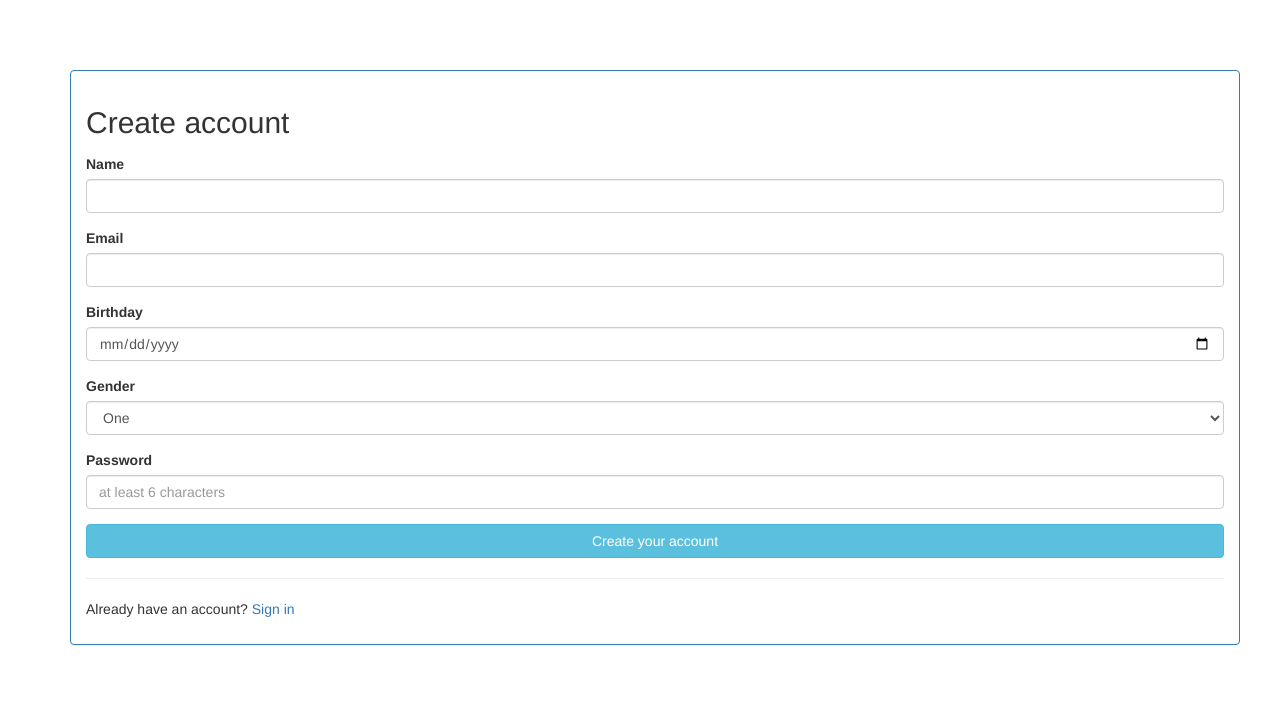
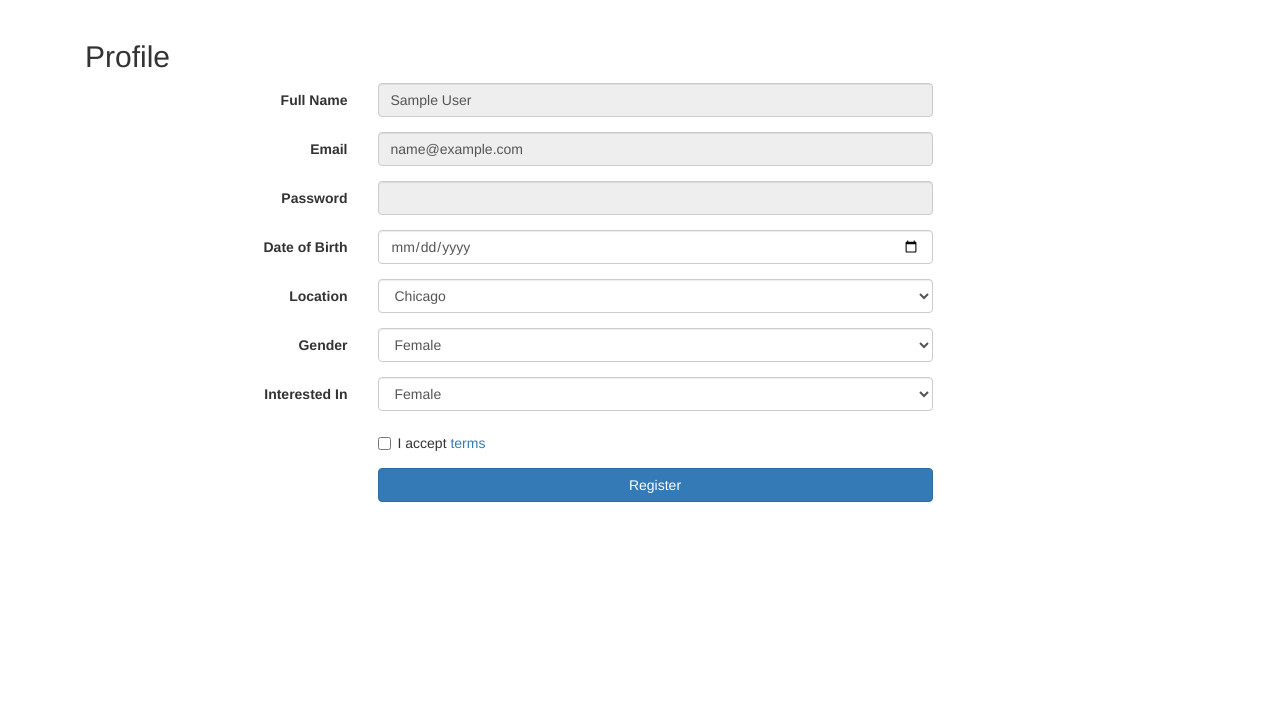
Before and after one commit to Crongz/Fildatify, a Flask app: page /profile in a window 1280 px wide. Shown: the part 51-765 px from the top of the page. Run offline with Flask 2, Linux system fonts and the light colour scheme; the visitor is signed in with stand-in values (Sample User, id 1); some libraries are stand-ins or nearby versions.

Commit message:
USER parts done

```diff
--- a/app/__init__.py
+++ b/app/__init__.py
@@ -5,10 +5,7 @@ from flask_login import LoginManager
 app = Flask(__name__)
 
 app.config.update(
-	# For prod
-    # SQLALCHEMY_DATABASE_URI = "postgresql://filmdatify:veryInsecure74@fa16-cs411-06.cs.illinois.edu/filmdatify",
-    # For Localhost Dev
-    SQLALCHEMY_DATABASE_URI = "postgresql://filmdatify:veryInsecure74@localhost/filmdatify",
+    SQLALCHEMY_DATABASE_URI = "postgresql://filmdatify:veryInsecure74@fa16-cs411-06.cs.illinois.edu/filmdatify",
     SQLALCHEMY_TRACK_MODIFICATIONS = False,
     SECRET_KEY = 'veryInsecure74',
 	DEBUG = True
--- /dev/null
+++ b/app/forms.py
@@ -0,0 +1,30 @@
+from flask_wtf import FlaskForm
+from wtforms import TextField, PasswordField, SelectField, BooleanField, validators, DateField
+from wtforms.validators import InputRequired, EqualTo, Optional, Length, Email, ValidationError
+from app import db
+
+# Define login and registration forms (for flask-login)
+
+class RegisterForm(FlaskForm):
+    name = TextField(validators=[InputRequired(), Length(max=50, message='Limited to 50 letters')])
+    password = PasswordField(validators=[InputRequired(), Length(min=6, message='Passowrd too short')])
+    email = TextField(validators=[InputRequired()])
+    gender = SelectField( choices=[('0', 'Female'), ('1', 'Male'), ('2', 'Other')])
+    interested_in = SelectField( choices=[('0', 'Female'), ('1', 'Male'), ('2', 'Other')])
+    birthdate = DateField(format='%Y-%m-%d')
+    location = SelectField( choices=[('(41.8781,87.6298)', 'Chicago'), ('(40.1164,88.2434)', 'Champaign'), ('(39.7817,89.6501)', 'Springfield')])
+
+    def validate_email(self, field):
+        sql = "SELECT COUNT(*) FROM public.users WHERE email='{}'".format(self.email.data)
+        result = db.engine.execute(sql).fetchone()
+        if result[0] != 0:
+            raise ValidationError('This Email is taken')
+
+class ProfileForm(FlaskForm):
+    name = TextField()
+    password = PasswordField()
+    email = TextField()
+    gender = SelectField( choices=[('0', 'Female'), ('1', 'Male'), ('2', 'Other')])
+    interested_in = SelectField( choices=[('0', 'Female'), ('1', 'Male'), ('2', 'Other')])
+    birthdate = DateField(format='%Y-%m-%d')
+    location = SelectField( choices=[('(41.8781,87.6298)', 'Chicago'), ('(40.1164,88.2434)', 'Champaign'), ('(39.7817,89.6501)', 'Springfield')])
--- a/app/templates/partials/layout.html
+++ b/app/templates/partials/layout.html
@@ -10,8 +10,8 @@
 
     <!-- Bootstrap core CSS -->
     <link rel="stylesheet" href="https://maxcdn.bootstrapcdn.com/bootstrap/3.3.7/css/bootstrap.min.css">
+    <link rel="stylesheet" href="//maxcdn.bootstrapcdn.com/font-awesome/4.2.0/css/font-awesome.min.css">
     <link rel="stylesheet" type="text/css" href="{{ url_for('static', filename='style.css') }}">
-    <link rel="stylesheet" href="//maxcdn.bootstrapcdn.com/font-awesome/4.2.0/css/font-awesome.min.css">
 
     <!-- Custom styles for this template -->
     <script src="https://ajax.googleapis.com/ajax/libs/jquery/1.11.0/jquery.min.js"></script>
--- a/app/templates/profile.html
+++ b/app/templates/profile.html
@@ -2,46 +2,73 @@
 {% block title %} Title {% endblock %}
 
 {% block body %}
-<div class="container" style="padding-top:50px; padding-bottom:50px;">
-		<div class="row">
-			<div class="panel panel-primary">
-				<div class="panel-body">
-					<form method="POST" action="/register" role="form">
+<div class="container">
+  <form class="form-horizontal" role="form" action="/profile" method="POST">
+    <h2>Profile</h2>
+    {{ form.hidden_tag() }}
+    {% for field in form.errors %}
+      {% for error in form.errors[field] %}
+        <div class="alert alert-danger">
+          <strong>Error!</strong> {{error}}
+        </div>
+      {% endfor %}
+    {% endfor %}
     <div class="form-group">
-							<h2>Create account</h2>
+      <label for="Name" class="col-sm-3 control-label">Full Name</label>
+      <div class="col-sm-6">
+        {{form.name(class="form-control", placeholder="Name", required=true, disabled=true)}}
+      </div>
     </div>
     <div class="form-group">
-							<label class="control-label" for="name">Name</label>
-							<input id="name" name="name" type="text" maxlength="50" class="form-control" required>
+      <label for="email" class="col-sm-3 control-label">Email</label>
+      <div class="col-sm-6">
+        {{form.email(class="form-control", placeholder="Email", required=true, disabled=true)}}
+      </div>
     </div>
     <div class="form-group">
-							<label class="control-label" for="email">Email</label>
-							<input id="email" name="email" type="email" maxlength="50" class="form-control" required>
+      <label for="password" class="col-sm-3 control-label">Password</label>
+      <div class="col-sm-6">
+        {{form.password(class="form-control", required=true, disabled=true)}}
+      </div>
     </div>
     <div class="form-group">
-							<label class="control-label" for="birthdate">Birthday</label>
-							<input id="birthdate" name="birthdate" type="date" maxlength="50" class="form-control" placeholder="06/04/1987" required>
+      <label for="birthDate" class="col-sm-3 control-label">Date of Birth</label>
+      <div class="col-sm-6">
+        {{form.birthdate(class="form-control", type="date", required=true)}}
+      </div>
     </div>
     <div class="form-group">
-							<label class="control-label" for="signupEmailagain">Gender</label>
-            <select class="form-control" name="gender">
-                <option value="1">One</option>
-                <option value="2">Two</option>
-                <option value="3">Three</option>
-            </select>
+      <label for="country" class="col-sm-3 control-label">Location</label>
+      <div class="col-sm-6">
+        {{form.location(class="form-control", required=true)}}
       </div>
+    </div> <!-- /.form-group -->
     <div class="form-group">
-							<label class="control-label" for="signupPassword">Password</label>
-							<input id="password" name="password" type="password" maxlength="25" class="form-control" placeholder="at least 6 characters" length="40">
+      <label class="control-label col-sm-3">Gender</label>
+      <div class="col-sm-6">
+        {{form.gender(class="form-control", required=true)}}
       </div>
+    </div> <!-- /.form-group -->
     <div class="form-group">
-							<button id="submit" type="submit" class="btn btn-info btn-block">Create your account</button>
+      <label class="control-label col-sm-3">Interested In</label>
+      <div class="col-sm-6">
+        {{form.interested_in(class="form-control", required=true)}}
       </div>
-						<hr>
-						<p></p>Already have an account? <a href="#">Sign in</a></p>
-					</form>
+    </div> <!-- /.form-group -->
+    <div class="form-group">
+      <div class="col-sm-6 col-sm-offset-3">
+        <div class="checkbox">
+          <label>
+            <input type="checkbox">I accept <a href="#">terms</a>
+          </label>
         </div>
       </div>
+    </div> <!-- /.form-group -->
+    <div class="form-group">
+      <div class="col-sm-6 col-sm-offset-3">
+        <button type="submit" class="btn btn-primary btn-block">Register</button>
       </div>
     </div>
+  </form> <!-- /form -->
+</div> <!-- ./container -->
 {% endblock %}
--- a/app/view.py
+++ b/app/view.py
@@ -1,9 +1,10 @@
 from flask import Blueprint, render_template, abort, flash, request, redirect, url_for
-from flask_login import login_required, login_user, logout_user
+from flask_login import login_required, login_user, logout_user, current_user
 from jinja2 import TemplateNotFound
-from sqlalchemy.sql import text, bindparam
 from app import db, login_manager
 from app.models import User
+from app.forms import *
+
 
 view = Blueprint('view', __name__, template_folder='templates', static_folder='static')
 
@@ -34,7 +35,9 @@ print result ->
 def load_user(user_id):
     sql = "SELECT * FROM public.users WHERE id='{}' LIMIT 1".format(user_id)
     data = connection.execute(sql).fetchone()
-    return User(data)
+    user = User()
+    user.loadData(data)
+    return user
 
 """
 Dashboard
@@ -51,7 +54,7 @@ Login
 - Users can login with their email and password
 
 Successful: Dashboard page (view.home)
-Failed: render Home page
+Failed: render Home page with Error
 
 """
 @view.route('/login', methods=['POST'])
@@ -59,7 +62,8 @@ def login():
     sql = "SELECT * FROM public.users WHERE email='{}' and password='{}' LIMIT 1".format(request.form['email'], request.form['password'])
     result = connection.execute(sql).fetchone()
     if result != None:
-        user = User(result)
+        user = User()
+        user.loadData(result)
         login_user(user)
         flash('Successfully Login', 'Success')
     else:
@@ -80,38 +84,45 @@ def logout():
 Register
 - Users can register with their information
 
-Successful: Login page (view.login)
-Failed: render Home page
+Successful: Home page (view.home)
+Failed: render Register page with Error
 """
 @view.route('/register', methods=['GET', 'POST'])
 def register():
-    if request.method == 'POST':
+    form = RegisterForm(request.form)
+    if request.method == 'POST' and form.validate():
         try:
             sql = "INSERT INTO public.users (email,password,gender,interested_in,birthdate,name,location) VALUES ('{}','{}','{}','{}','{}','{}','{}')"\
-            .format(request.form['email'], request.form['password'], request.form['gender'], request.form['gender'], request.form['birthdate'], request.form['name'], '(40.7128, 74.0059)')
+            .format(form.data['email'], form.data['password'], form.data['gender'], form.data['interested_in'], form.data['birthdate'], form.data['name'], form.data['location'])
             connection.execute(sql)
-            flash('Successfully Login', 'Success')
+            flash('Successfully Registered', 'Success')
             return redirect(url_for('view.home'))
         except:
             flash('Something went wrong. Please try it again', 'Error')
-            return render_template('register.html')
-    else:
-        return render_template('register.html')
+    return render_template('register.html', form=form)
 
 """
 Profile
 - Users can edit their profile
 
 Successful: New Profile page
-Failed: render Profile page
+Failed: render Profile page with Error
 """
-@view.route('/profile', methods=['GET','POST'])
+@view.route('/profile', methods=['GET', 'POST'])
 @login_required
 def profile():
-    if request.method == 'POST':
-        return render_template('profile.html')
+    form = ProfileForm(obj=current_user)
+    if request.method == 'POST' and form.validate():
+        try:
+            sql = "UPDATE public.users SET (gender,interested_in,birthdate,location) = ('{}','{}','{}','{}') WHERE ID = {}"\
+            .format(form.data['gender'], form.data['interested_in'], form.data['birthdate'], form.data['location'], current_user.id)
+            connection.execute(sql)
+            flash('Successfully Updated', 'Success')
+            return redirect(url_for('view.profile'))
+        except:
+            flash('Something went wrong. Please try it again', 'Error')
     else:
-        return render_template('profile.html')
+        return render_template('profile.html', form=form)
 
 
 @view.errorhandler(404)
--- a/requirements.txt
+++ b/requirements.txt
@@ -2,9 +2,11 @@ click==6.6
 Flask==0.11.1
 Flask-Login==0.4.0
 Flask-SQLAlchemy==2.1
+Flask-WTF==0.13.1
 itsdangerous==0.24
 Jinja2==2.8
 MarkupSafe==0.23
 psycopg2==2.6.2
 SQLAlchemy==1.1.3
 Werkzeug==0.11.11
+WTForms==2.1
```
Also changed, not shown: app/models.py (+11 -1 lines), app/templates/register.html (+22 -33 lines). Lines whose indentation alone changed are shown as unchanged.
